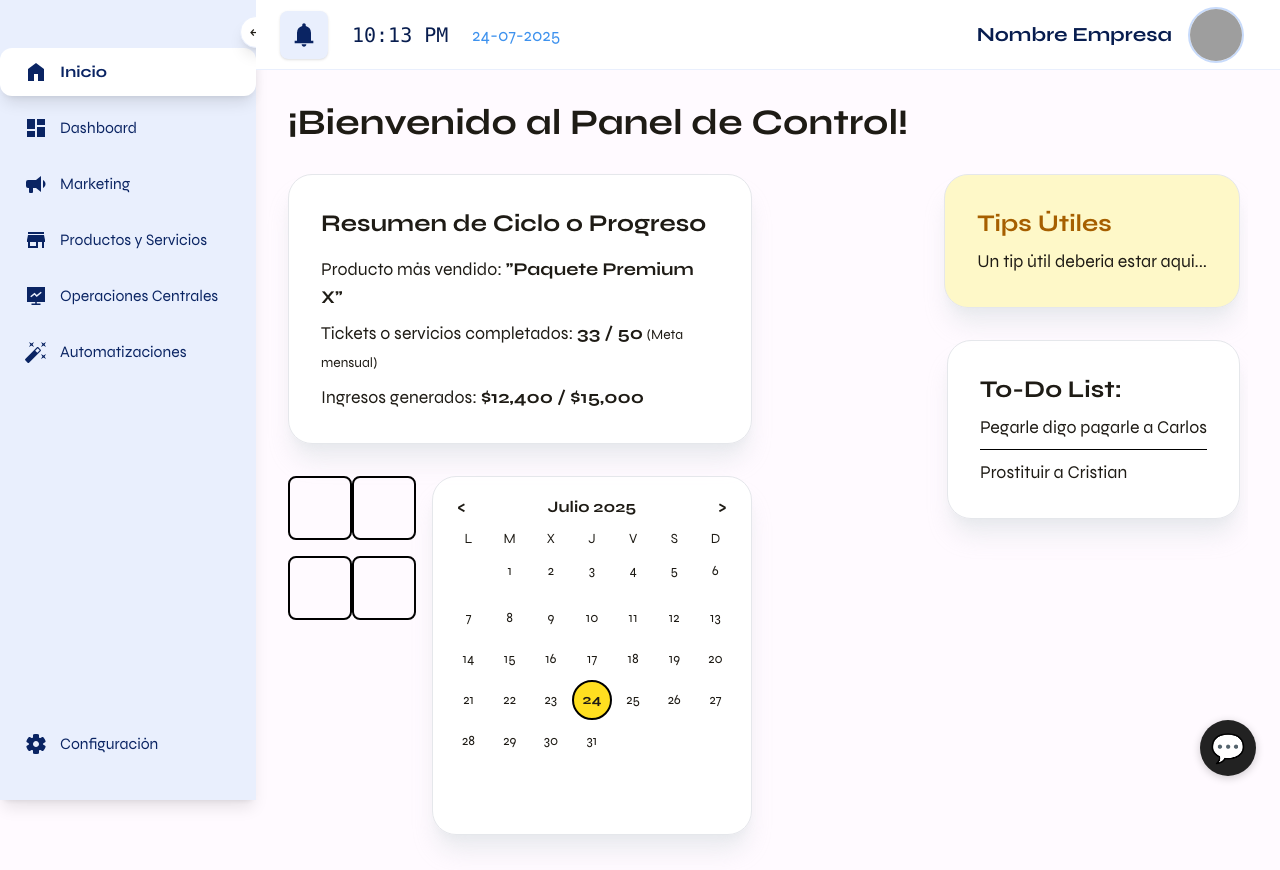
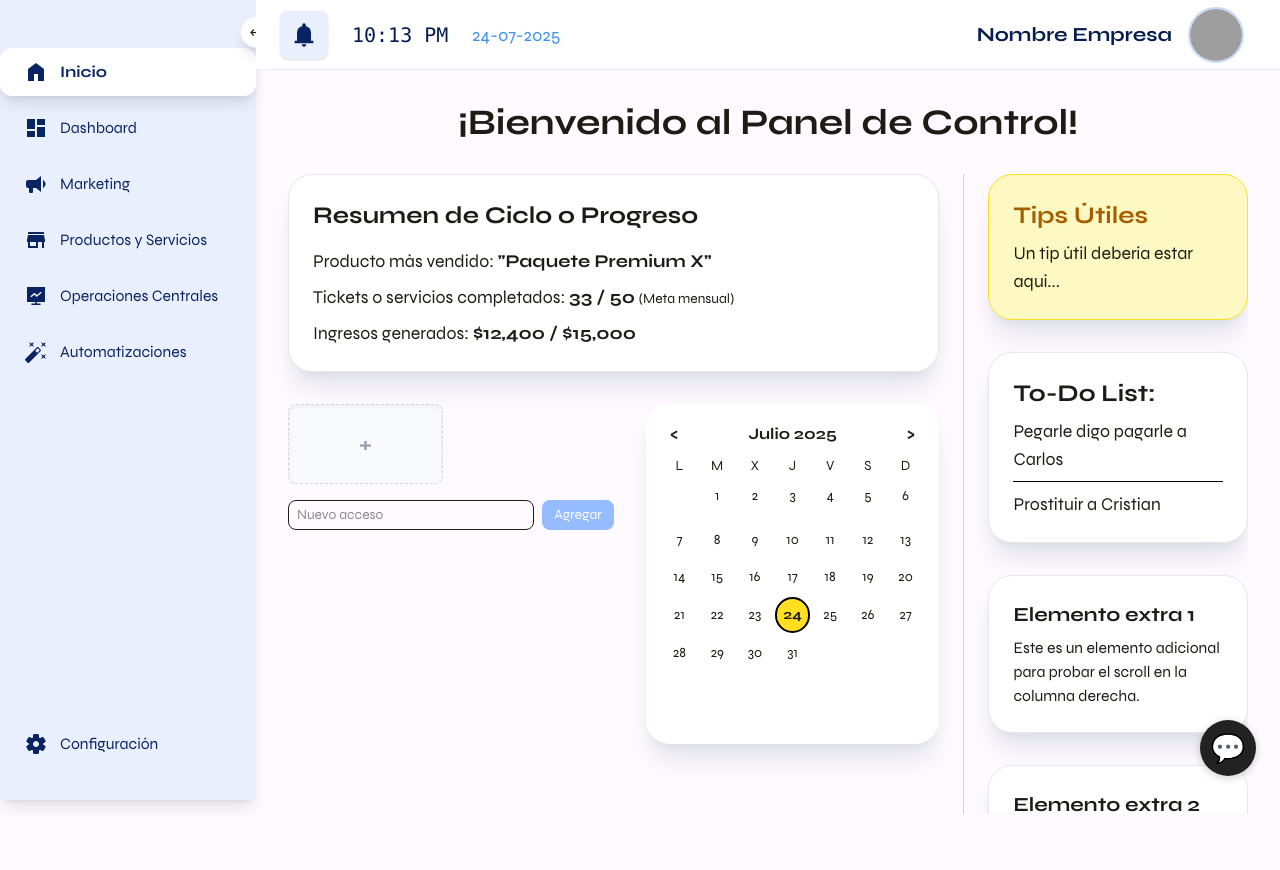
Before and after one commit to iadev2005/UcaBytes, a React (Vite) app in the folder frontend/: page / in a window 1280 px wide. Built offline with nearby package versions, Linux system fonts and the light colour scheme; grey boxes are pictures that could not be loaded.

Commit message:
feat: más avances en el home

```diff
--- a/frontend/src/pages/Home.tsx
+++ b/frontend/src/pages/Home.tsx
@@ -4,7 +4,7 @@ function Calendar() {
   const today = new Date();
   const [month, setMonth] = useState(today.getMonth());
   const [year, setYear] = useState(today.getFullYear());
-  const [selected, setSelected] = useState(today.getDate());
+  const [selected, setSelected] = useState<number | null>(today.getDate());
 
   const monthNames = [
     "Enero",
@@ -55,7 +55,7 @@ function Calendar() {
   }
 
   return (
-    <div className="bg-white/90 rounded-3xl shadow-xl shadow-gray-200/80 p-4 border border-gray-200 w-full max-w-xs">
+    <div className="bg-white rounded-3xl shadow-xl shadow-gray-300/60 p-4 w-full max-w-xs min-h-[340px]">
       <div className="flex justify-between items-center mb-2">
         <button
           onClick={prevMonth}
@@ -112,67 +112,130 @@ function Calendar() {
 }
 
 export default function Home() {
+  const [accesos, setAccesos] = useState<string[]>([]);
+  const [nuevoAcceso, setNuevoAcceso] = useState("");
+
+  const agregarAcceso = () => {
+    if (nuevoAcceso.trim() && accesos.length < 4) {
+      setAccesos([...accesos, nuevoAcceso.trim()]);
+      setNuevoAcceso("");
+    }
+  };
+
   return (
-    <div className="min-h-screen flex flex-col justify-start bg-[var(--color-background)] p-8">
+    <div className="min-h-screen flex flex-col items-center justify-start bg-[var(--color-background)] p-8">
+
       <h1 className="text-4xl font-bold mb-8 text-start">
         ¡Bienvenido al Panel de Control!
       </h1>
-      <div className="grid grid-cols-2 gap-8 w-full max-w-5xl">
-        {/* Columna Izquierda - Estática */}
-        <div className="flex flex-col gap-8">
+      <div className="grid [grid-template-columns:2fr_min-content_0.8fr] gap-6 w-full max-w-5xl flex-1 items-stretch h-[80vh]">
+        {/* Columna Izquierda */}
+        <div className="flex flex-col gap-8 flex-1 relative z-10 h-full">
           {/* Resumen de Ciclo */}
-          <div className="bg-white/90 rounded-3xl shadow-xl shadow-gray-200/80 p-8 border border-gray-200">
-            <h2 className="text-2xl font-bold mb-4">
+          <div className="bg-white rounded-3xl shadow-xl shadow-gray-300/60 p-6 border border-gray-200 w-full">
+            <h2 className="text-2xl font-bold mb-4 text-left">
               Resumen de Ciclo o Progreso
             </h2>
-            <div className="space-y-2 text-lg">
+            <div className="space-y-2 text-lg text-left">
               <div>
-                Producto más vendido:{" "}
-                <span className="font-semibold">"Paquete Premium X"</span>
+                Producto más vendido: <span className="font-semibold">"Paquete Premium X"</span>
               </div>
               <div>
-                Tickets o servicios completados:{" "}
-                <span className="font-semibold">33 / 50</span>{" "}
-                <span className="text-sm">(Meta mensual)</span>
+                Tickets o servicios completados: <span className="font-semibold">33 / 50</span> <span className="text-sm">(Meta mensual)</span>
               </div>
               <div>
-                Ingresos generados:{" "}
-                <span className="font-semibold">$12,400 / $15,000</span>
+                Ingresos generados: <span className="font-semibold">$12,400 / $15,000</span>
               </div>
             </div>
           </div>
-          {/* Botones de acceso rápido y Calendario en una fila */}
-          <div className="flex flex-row gap-8 justify-center items-start">
+          {/* Accesos rápidos y calendario en fila */}
+          <div className="flex flex-row gap-8 items-start w-full">
             {/* Cuadros de acceso rápido */}
-            <div className="grid grid-cols-2 gap-4 w-40">
-              <div className="w-16 h-16 border-2 border-black rounded-lg"></div>
-              <div className="w-16 h-16 border-2 border-black rounded-lg"></div>
-              <div className="w-16 h-16 border-2 border-black rounded-lg"></div>
-              <div className="w-16 h-16 border-2 border-black rounded-lg"></div>
+            <div className="flex flex-col items-center gap-2 w-1/2">
+              <div className="grid grid-cols-2 gap-4 w-full mb-2">
+                {accesos.map((acceso, i) => (
+                  <button
+                    key={i}
+                    className="w-full h-20 rounded-lg bg-gray-100 shadow-inner flex items-center justify-center text-center text-xs font-semibold border border-gray-200"
+                  >
+                    {acceso}
+                  </button>
+                ))}
+                {accesos.length < 4 && (
+                  <button
+                    className="w-full h-20 rounded-lg bg-gray-50 shadow-inner flex items-center justify-center text-2xl font-bold border border-dashed border-gray-300 text-gray-400"
+                    onClick={() => {
+                      // Focus al input al dar click en "+"
+                      document.getElementById("input-acceso")?.focus();
+                    }}
+                    tabIndex={-1}
+                    aria-label="Agregar acceso"
+                  >
+                    +
+                  </button>
+                )}
               </div>
-            {/* Calendario funcional */}
+              {accesos.length < 4 && (
+                <div className="flex gap-2 w-full">
+                  <input
+                    id="input-acceso"
+                    type="text"
+                    className="border rounded-lg px-2 py-1 text-sm w-full"
+                    placeholder="Nuevo acceso"
+                    value={nuevoAcceso}
+                    maxLength={12}
+                    onChange={(e) => setNuevoAcceso(e.target.value)}
+                    onKeyDown={(e) => {
+                      if (e.key === "Enter") agregarAcceso();
+                    }}
+                  />
+                  <button
+                    onClick={agregarAcceso}
+                    className="bg-blue-500 text-white px-3 py-1 rounded-lg text-sm disabled:opacity-50"
+                    disabled={!nuevoAcceso.trim()}
+                  >
+                    Agregar
+                  </button>
+                </div>
+              )}
+            </div>
+            {/* Calendario funcional alineado a la derecha */}
+            <div className="flex-1 flex justify-end">
               <Calendar />
             </div>
           </div>
+        </div>
+        {/* Línea divisoria y columna derecha con scroll */}
+        <div className="flex flex-row h-[80vh] col-span-2 overflow-hidden">
+          {/* Línea divisoria vertical */}
+          <div className="w-px bg-gray-300 h-full" />
           {/* Columna Derecha - Scrollable */}
-        <div className="flex flex-col gap-8 max-h-[600px] overflow-y-auto pr-2  items-end">
+          <div className="flex flex-col gap-8 overflow-y-auto pr-0 items-end flex-1 justify-start h-full relative z-10 w-full pl-6">
             {/* Tips Útiles */}
-          <div className="bg-yellow-100/90 rounded-3xl shadow-xl shadow-gray-200/80 p-8 border border-gray-200">
-            <h2 className="text-2xl font-bold text-yellow-700 mb-2">
+            <div className="bg-yellow-100 rounded-3xl shadow-xl shadow-gray-300/60 p-6 border border-yellow-300 w-full">
+              <h2 className="text-2xl font-bold text-yellow-700 mb-2 text-left">
                 Tips Útiles
               </h2>
-            <p className="text-lg">Un tip útil debería estar aquí...</p>
+              <p className="text-lg text-left">Un tip útil debería estar aquí...</p>
             </div>
             {/* To-Do List */}
-          <div className="bg-white/90 rounded-3xl shadow-xl shadow-gray-200/80 p-8 border border-gray-200">
-            <h2 className="text-2xl font-bold mb-2">To-Do List:</h2>
-            <ul className="text-lg space-y-2">
+            <div className="bg-white rounded-3xl shadow-xl shadow-gray-300/60 p-6 border border-gray-200 w-full">
+              <h2 className="text-2xl font-bold mb-2 text-left">To-Do List:</h2>
+              <ul className="text-lg space-y-2 text-left">
                 <li>Pegarle digo pagarle a Carlos</li>
                 <li className="border-t border-black pt-2">
                   Prostituir a Cristian
                 </li>
               </ul>
             </div>
+            {/* Elementos extra para probar el scroll */}
+            {Array.from({length: 10}).map((_, idx) => (
+              <div key={idx} className="bg-white rounded-3xl shadow-xl shadow-gray-300/60 p-6 border border-gray-200 w-full">
+                <h2 className="text-xl font-bold mb-2 text-left">Elemento extra {idx+1}</h2>
+                <p className="text-left">Este es un elemento adicional para probar el scroll en la columna derecha.</p>
+              </div>
+            ))}
+          </div>
         </div>
       </div>
     </div>
```
Lines whose indentation alone changed are shown as unchanged.
